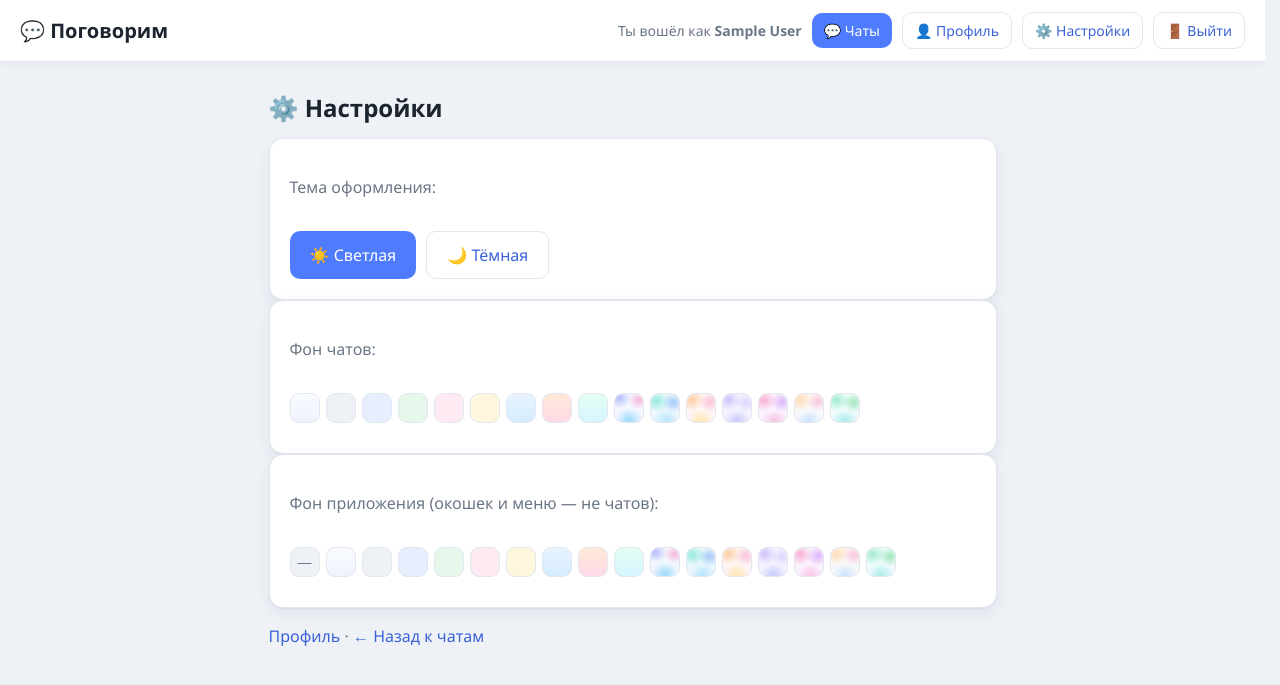
After one commit to D1aBet14ek/messenger, a Flask app: page /settings in a window 1280 px wide. The commit adds this page. Shown: the top 685 px of the page. Run offline with Flask 3, Linux system fonts and the light colour scheme; the visitor is signed in with stand-in values (Sample User, id 1); tables that the repository leaves empty hold one stand-in row (values such as "Sample post").

Commit message:
Split Profile and Settings pages; add topbar icons (Profile/Settings)

```diff
--- a/app.py
+++ b/app.py
@@ -767,6 +767,25 @@ def profile():
     )
 
 
+@app.route("/settings")
+def settings():
+    """Страница настроек: тема и фоны (отдельно от профиля)."""
+    r = not_logged_in_redirect()
+    if r:
+        return r
+    me = current_user()
+    conn = get_conn()
+    user = conn.execute(
+        select(users_table).where(users_table.c.id == me["id"])
+    ).mappings().first()
+    return render_template(
+        "settings.html",
+        user=user,
+        backgrounds=BACKGROUNDS,
+        background=me["background"] or "default",
+    )
+
+
 @app.route("/settings/background", methods=["POST"])
 def settings_background():
     """Сменить фон чата по умолчанию (из настроек)."""
@@ -782,7 +801,7 @@ def settings_background():
         )
         conn.commit()
         flash("Фон чата сохранён.")
-    return redirect(url_for("profile"))
+    return redirect(url_for("settings"))
 
 
 @app.route("/settings/theme", methods=["POST"])
@@ -800,7 +819,7 @@ def settings_theme():
         )
         conn.commit()
         flash("Тема изменена.")
-    return redirect(url_for("profile"))
+    return redirect(url_for("settings"))
 
 
 @app.route("/settings/appbg", methods=["POST"])
@@ -820,7 +839,7 @@ def settings_appbg():
         )
         conn.commit()
         flash("Фон приложения сохранён.")
-    return redirect(url_for("profile"))
+    return redirect(url_for("settings"))
 
 
 @app.route("/avatar/<int:user_id>")
--- a/templates/base.html
+++ b/templates/base.html
@@ -24,9 +24,10 @@
     {% if current_user %}
       <nav class="nav">
         <span class="who">Ты вошёл как <b>{{ current_user['display_name'] }}</b></span>
-        <a class="btn small" href="{{ url_for('users') }}">Чаты</a>
-        <a class="btn small ghost" href="{{ url_for('profile') }}">Настройки</a>
-        <a class="btn small ghost" href="{{ url_for('logout') }}">Выйти</a>
+        <a class="btn small" href="{{ url_for('users') }}">💬 Чаты</a>
+        <a class="btn small ghost" href="{{ url_for('profile') }}">👤 Профиль</a>
+        <a class="btn small ghost" href="{{ url_for('settings') }}">⚙️ Настройки</a>
+        <a class="btn small ghost" href="{{ url_for('logout') }}">🚪 Выйти</a>
       </nav>
     {% endif %}
   </header>
--- /dev/null
+++ b/templates/settings.html
@@ -0,0 +1,50 @@
+{% extends "base.html" %}
+{% block title %}Настройки — Поговорим{% endblock %}
+
+{% block content %}
+<h1>⚙️ Настройки</h1>
+
+<form method="post" action="{{ url_for('settings_theme') }}" class="card">
+  <p class="muted">Тема оформления:</p>
+  <div class="theme-row">
+    <button class="btn{% if (user['theme'] or 'light') == 'dark' %} ghost{% endif %}"
+            type="submit" name="theme" value="light">☀️ Светлая</button>
+    <button class="btn{% if (user['theme'] or 'light') != 'dark' %} ghost{% endif %}"
+            type="submit" name="theme" value="dark">🌙 Тёмная</button>
+  </div>
+</form>
+
+<form method="post" action="{{ url_for('settings_background') }}" class="card">
+  <p class="muted">Фон чатов:</p>
+  <div class="bg-bar">
+    {% for b in backgrounds %}
+      <button class="bg-swatch bg-{{ b }}" type="submit" name="set_bg" value="{{ b }}"
+              title="Выбрать фон"></button>
+    {% endfor %}
+  </div>
+</form>
+
+<form method="post" action="{{ url_for('settings_appbg') }}" class="card">
+  <p class="muted">Фон приложения (окошек и меню — не чатов):</p>
+  <div class="bg-bar">
+    <button class="bg-swatch standard" type="submit" name="app_bg" value=""
+            title="Стандартный">—</button>
+    {% for b in backgrounds %}
+      <button class="bg-swatch bg-{{ b }}" type="submit" name="app_bg" value="{{ b }}"
+              title="Выбрать фон"></button>
+    {% endfor %}
+  </div>
+</form>
+
+<p class="muted"><a href="{{ url_for('profile') }}">Профиль</a> ·
+  <a href="{{ url_for('users') }}">← Назад к чатам</a></p>
+
+<script>
+  // Esc в настройках — вернуться к чатам
+  document.addEventListener("keydown", function (e) {
+    if (e.key === "Escape") {
+      window.location.href = "{{ url_for('users') }}";
+    }
+  });
+</script>
+{% endblock %}
```
Also changed, not shown: templates/profile.html (+5 -36 lines).
